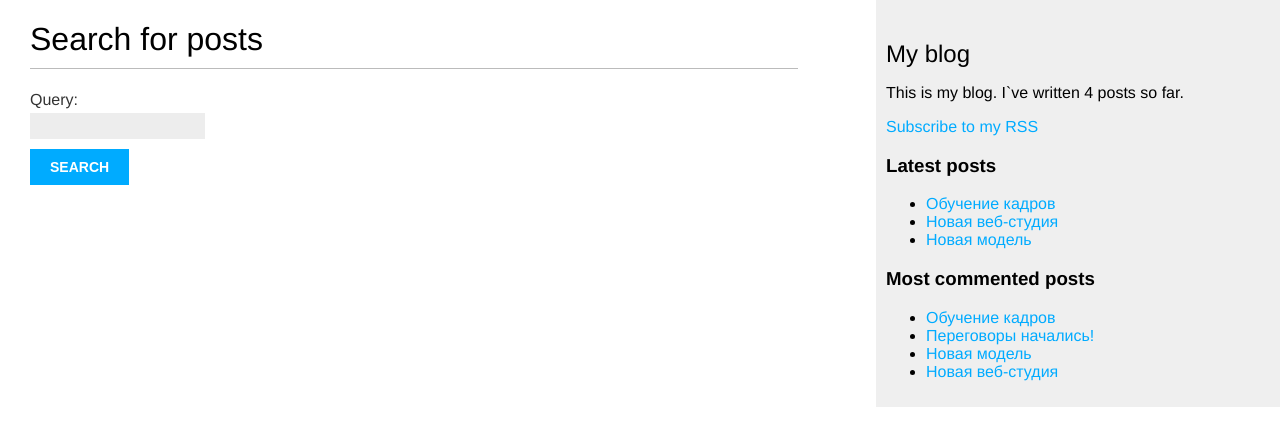
After one commit to GithubHungry/polls_dj, a Django app: page /blog/search/ in a window 1280 px wide. The commit adds this page. Shown: the top 446 px of the page. Run offline with Django 3.2, Linux system fonts and the light colour scheme; data comes from the database, SQL or seed files in the repository; parts of the project's set-up code (start-up, migrations or seed data) failed here and were passed over.

Commit message:
'postgree_add_search_add'

```diff
--- a/blog/forms.py
+++ b/blog/forms.py
@@ -14,3 +14,7 @@ class ReviewForm(forms.ModelForm):
 	class Meta:
 		model = Review
 		fields = ('name', 'email', 'body')
+
+
+class SearchForm(forms.Form):
+	query = forms.CharField()
--- a/blog/urls.py
+++ b/blog/urls.py
@@ -1,5 +1,6 @@
 from django.urls import path
 
+from .feeds import LatestPostsFeed
 from blog import views
 
 app_name = 'blog'
@@ -7,6 +8,8 @@ urlpatterns = [
 	# path('', views.PostListView.as_view(), name='post_list'),
 	path('', views.post_list, name='post_list'),
 	path('tag/<slug:tag_slug>/', views.post_list, name='post_list_by_tag'),
+	path('search/', views.post_search, name='post_search'),
 	path('<slug:slug>/share/', views.post_share, name='post_share'),
 	path('<slug:slug>/<int:year>/<int:month>/<int:day>/', views.post_detail, name='post_detail'),
+	path('feed/', LatestPostsFeed(), name='post_feed'),
 ]
--- a/blog/views.py
+++ b/blog/views.py
@@ -3,9 +3,10 @@ from django.core.paginator import Paginator, PageNotAnInteger, EmptyPage
 from django.db.models import Count
 from django.shortcuts import render, get_object_or_404
 from django.views.generic import ListView, DetailView
+from django.contrib.postgres.search import SearchVector
 from taggit.models import Tag
 
-from .forms import EmailPostForm, ReviewForm
+from .forms import EmailPostForm, ReviewForm, SearchForm
 from .models import Post, Review
 
 
@@ -86,3 +87,15 @@ def post_detail(request, slug, year, month, day):
 	return render(request, 'blog/post/detail.html',
 	              {'post': post, 'reviews': reviews, 'review_form': review_form, 'new_review': new_review,
 	               'similar_posts': similar_posts})
+
+
+def post_search(request):
+	form = SearchForm()
+	query = None
+	results = []
+	if 'query' in request.GET:
+		form = SearchForm(request.GET)
+		if form.is_valid():
+			query = form.cleaned_data['query']
+			results = Post.objects.annotate(search=SearchVector('title', 'body')).filter(search=query)
+	return render(request, 'blog/post/search.html', {'form': form, 'query': query, 'results': results})
--- a/templates/blog/base.html
+++ b/templates/blog/base.html
@@ -20,7 +20,7 @@
 <div id="sidebar">
     <h2>My blog</h2>
     <p>This is my blog. I`ve written {% total_posts %} posts so far.</p>
-
+    <p><a href="{% url 'blog:post_feed' %}">Subscribe to my RSS</a> </p>
     <h3>Latest posts</h3>
     {% show_latest_posts 3 %}
     <h3>Most commented posts</h3>
--- /dev/null
+++ b/templates/blog/post/search.html
@@ -0,0 +1,27 @@
+{% extends 'blog/base.html' %}
+{% block title %}
+    Search
+{% endblock title %}
+{% block content %}
+    {% if query %}
+        <h1>Posts containing "{{ query }}"</h1>
+        <h3>
+            {% with results.count as total_results %}
+                Found {{ total_results }} result{{ total_results|pluralize }}
+            {% endwith %}
+        </h3>
+        {% for post in results %}
+            <h4><a href="{{ post.get_absolute_url }}">{{ post.title }}</a></h4>
+            {{ post.body|truncatewords:5 }}
+        {% empty %}
+            <p>There are no results for your query!</p>
+        {% endfor %}
+        <p><a href="{% url 'blog:post_search' %}">Search again!</a></p>
+    {% else %}
+        <h1>Search for posts </h1>
+        <form method="get">
+            {{ form.as_p }}
+            <input type="submit" value="Search">
+        </form>
+    {% endif %}
+{% endblock content %}
```
Also changed, not shown: blog/feeds.py (added, +19 -0 lines), polls_dj/settings.py (+12 -2 lines), media/book_shots/image1170x530cropped.jpg (added), media/book_shots/images.jpg (added), media/book_shots/n1.jpg (added), media/posts/kosmicheskaya_stanciya_luna.jpg (added), media/posts/Без_названия.jpg (added), media/posts/Без_названия_1.jpg (added).
